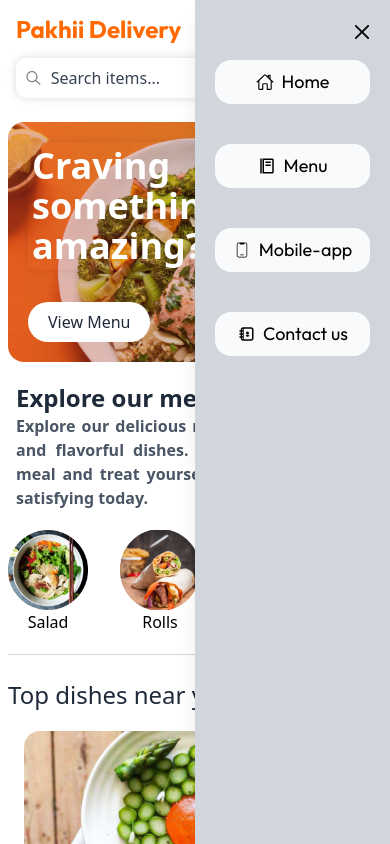
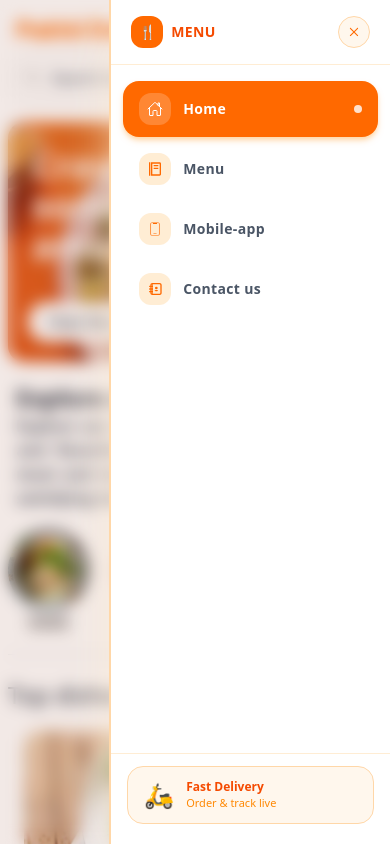
Before and after one commit to prakhar06022004/Pakhii-Food-Delivery, a React (Vite) app in the folder Frontend/: page / in a window 390 px wide. Both pictures are taken after a click on the icon 361 px from the left and 29 px from the top of the page. Shown: the top 844 px of the page. Built offline with nearby package versions, Linux system fonts and the light colour scheme; a web font is replaced by a local one.

Commit message:
create proper UI for sidebar for mobiles

```diff
--- a/Frontend/src/Components/SidebarOpen/SideBarOpenComp.jsx
+++ b/Frontend/src/Components/SidebarOpen/SideBarOpenComp.jsx
@@ -1,45 +1,125 @@
 import { RxCross2 } from "react-icons/rx";
 import { navLinks } from "../NavOptionLinks/NavOptionLinks";
 import { useNavigate } from "react-router-dom";
-import { useState } from "react";
+import { useState, useEffect } from "react";
 
 const SideBarOpenComp = ({ sidebarOpen, setSidebarOpen }) => {
   const [menu, setMenu] = useState("Home");
   const navigate = useNavigate();
 
+  useEffect(() => {
+    document.body.style.overflow = sidebarOpen ? "hidden" : "";
+    return () => { document.body.style.overflow = ""; };
+  }, [sidebarOpen]);
+
   return (
+    <>
+      {/* Backdrop */}
+      <div
+        onClick={() => setSidebarOpen(false)}
+        className={`fixed inset-0 z-9998 bg-orange-900/10 backdrop-blur-sm transition-opacity duration-300 md:hidden
+          ${sidebarOpen ? "opacity-100 pointer-events-auto" : "opacity-0 pointer-events-none"}`}
+      />
+
+      {/* Sidebar Panel */}
       <div
         className={`
-        fixed z-9999 top-0 right-0 h-full bg-gray-300 shadow-xl transition-all duration-300 p-5 md:hidden flex flex-col items-center
-        ${sidebarOpen ? "w-1/2 sm:w-1/3 translate-x-0" : "w-1/2 translate-x-full"}
+          fixed z-9999 top-0 right-0 h-full w-[72vw] sm:w-[52vw] md:hidden
+          bg-white border-l-2 border-orange-200
+          flex flex-col shadow-2xl shadow-orange-100
+          transition-transform duration-500 ease-[cubic-bezier(0.32,0.72,0,1)]
+          ${sidebarOpen ? "translate-x-0" : "translate-x-full"}
         `}
       >
-      <div className="flex realtive mt-10 w-full">
-        <span
-          className="absolute top-5 right-4 cursor-pointer"
+        {/* Orange top strip */}
+        <div className="w-full bg-linear-to-r from-orange-400 via-orange-500 to-orange-400" />
+
+        {/* Header */}
+        <div className="flex items-center justify-between px-5 py-4 border-b border-orange-100">
+          <div className="flex items-center gap-2">
+            <div className="w-8 h-8 rounded-xl bg-orange-500 flex items-center justify-center text-white text-sm">
+              🍴
+            </div>
+            <span className="text-orange-600 font-bold text-sm tracking-wide uppercase">
+              Menu
+            </span>
+          </div>
+
+          <button
             onClick={() => setSidebarOpen(false)}
+            className="w-8 h-8 rounded-full bg-orange-50 border border-orange-200
+              flex items-center justify-center text-orange-500
+              hover:bg-orange-100 transition-all duration-200 active:scale-90"
           >
-          <RxCross2 size={24} />
-        </span>
-        <ul className="flex flex-col gap-10 w-full justify-center">
-          {navLinks.map((options) => (
+            <RxCross2 size={14} />
+          </button>
+        </div>
+
+        {/* Nav Links */}
+        <nav className="flex-1 px-3 py-4 overflow-y-auto">
+          <ul className="flex flex-col gap-1">
+            {navLinks.map((option, i) => {
+              const isActive = menu === option.label;
+              return (
                 <li
-              className="text-lg font-outfit cursor-pointer bg-gray-50 p-2 text-center rounded-2xl"
+                  key={option.label}
+                  className={`transition-all duration-300 ${
+                    sidebarOpen ? "translate-x-0 opacity-100" : "translate-x-4 opacity-0"
+                  }`}
+                  style={{ transitionDelay: sidebarOpen ? `${70 + i * 45}ms` : "0ms" }}
+                >
+                  <button
                     onClick={() => {
-                setMenu(options.label);
-                navigate(options.path);
+                      setMenu(option.label);
+                      navigate(option.path);
                       setSidebarOpen(false);
                     }}
+                    className={`
+                      w-full flex items-center gap-3 px-4 py-3 rounded-2xl
+                      text-sm font-semibold tracking-wide text-left
+                      transition-all duration-200 group
+                      ${isActive
+                        ? "bg-orange-500 text-white shadow-md shadow-orange-200"
+                        : "text-gray-600 hover:bg-orange-50 hover:text-orange-500"
+                      }
+                    `}
                   >
-              <div className="flex items-center justify-center gap-2">
-                <span className="flex md:hidden">{options.icon}</span>
-                {options.label}
-              </div>
+                    {/* Icon box */}
+                    <span
+                      className={`w-8 h-8 rounded-xl flex items-center justify-center text-base shrink-0
+                        transition-transform duration-200 group-hover:scale-110
+                        ${isActive
+                          ? "bg-white/20 text-white"
+                          : "bg-orange-100 text-orange-500"
+                        }`}
+                    >
+                      {option.icon}
+                    </span>
+
+                    <span className="flex-1">{option.label}</span>
+
+                    {isActive && (
+                      <span className="w-2 h-2 rounded-full bg-white opacity-80" />
+                    )}
+                  </button>
                 </li>
-          ))}
+              );
+            })}
           </ul>
+        </nav>
+
+        {/* Footer promo */}
+        <div className="px-4 pb-5 pt-3 border-t border-orange-100">
+          <div className="bg-orange-50 border border-orange-200 rounded-2xl px-4 py-3 flex items-center gap-3">
+            <span className="text-2xl">🛵</span>
+            <div>
+              <p className="text-orange-600 font-bold text-xs">Fast Delivery</p>
+              <p className="text-orange-400 text-[11px]">Order & track live</p>
             </div>
           </div>
+        </div>
+      </div>
+    </>
   );
 };
 
```
Lines whose indentation alone changed are shown as unchanged.
